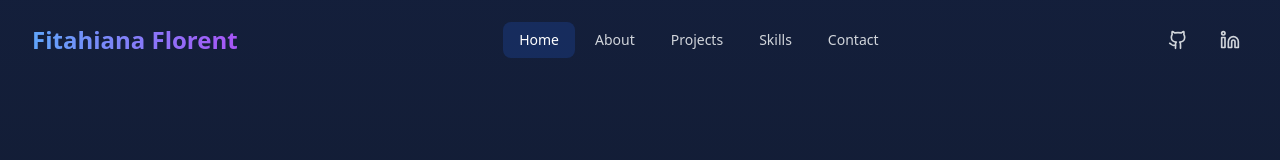
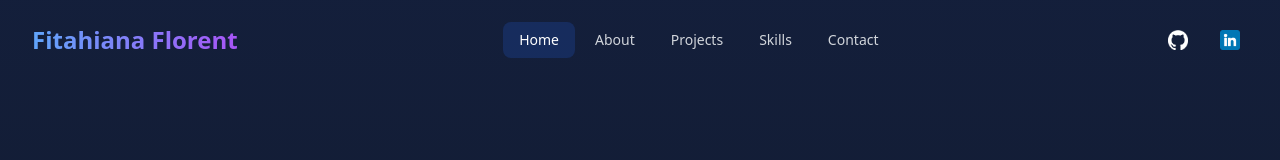
Before and after one commit to DarkZangetsu/Tailwinds-React-Portfolio, a React (Vite) app: page / in a window 1280 px wide. Shown: the top 160 px of the page. Built offline with nearby package versions, Linux system fonts and the light colour scheme.

Commit message:
update icons on navbar

```diff
--- a/src/components/navigaiton/Navbar.jsx
+++ b/src/components/navigaiton/Navbar.jsx
@@ -40,15 +40,13 @@ const Navbar = ({ activeSection }) => {
 
   return (
     <nav
-      className={`fixed w-full z-50 transition-all duration-300 ${
-        isScrolled
+      className={`fixed w-full z-50 transition-all duration-300 ${isScrolled
         ? 'bg-gray-900/80 backdrop-blur-lg shadow-lg'
         : 'bg-transparent'
         }`}
     >
       <div className="max-w-7xl mx-auto px-4 sm:px-6 lg:px-8">
-        <div className={`flex items-center justify-between ${
-          isScrolled
+        <div className={`flex items-center justify-between ${isScrolled
           ? 'md:h-16 h-12' // Even more reduced height in mobile mode when scrolling
           : 'md:h-20 h-16' // Default reduced mobile height
           }`}>
@@ -60,8 +58,7 @@ const Navbar = ({ activeSection }) => {
                 e.preventDefault();
                 scrollToSection('#home');
               }}
-              className={`font-bold bg-clip-text text-transparent bg-gradient-to-r from-blue-400 to-purple-500 ${
-                isScrolled
+              className={`font-bold bg-clip-text text-transparent bg-gradient-to-r from-blue-400 to-purple-500 ${isScrolled
                 ? 'text-lg md:text-2xl' // Reduced size in mobile mode when scrolling
                 : 'text-xl md:text-2xl'
                 }`}
@@ -80,8 +77,7 @@ const Navbar = ({ activeSection }) => {
                   e.preventDefault();
                   scrollToSection(href);
                 }}
-                className={`px-4 py-2 rounded-lg text-sm transition-all duration-300 ${
-                  activeSection === href.slice(1)
+                className={`px-4 py-2 rounded-lg text-sm transition-all duration-300 ${activeSection === href.slice(1)
                   ? 'text-white bg-blue-600/20 font-medium'
                   : 'text-gray-300 hover:text-white hover:bg-gray-800/50'
                   }`}
@@ -98,14 +94,22 @@ const Navbar = ({ activeSection }) => {
               className="p-2 text-gray-300 hover:text-white rounded-lg hover:bg-gray-800/50 transition-all"
               aria-label="GitHub"
             >
-              <Github className="w-5 h-5" />
+              <img
+                src="/images/github.png"
+                alt="GitHub"
+                className="w-5 h-5"
+              />
             </a>
             <a
               href="https://www.linkedin.com/in/fitahiana-florent-rakotosalama/"
               className="p-2 text-gray-300 hover:text-white rounded-lg hover:bg-gray-800/50 transition-all"
               aria-label="LinkedIn"
             >
-              <Linkedin className="w-5 h-5" />
+              <img
+                src="/images/linkedin.png"
+                alt="LinkedIn"
+                className="w-5 h-5"
+              />
             </a>
           </div>
 
@@ -124,8 +128,7 @@ const Navbar = ({ activeSection }) => {
 
       {/* Mobile menu */}
       <div
-        className={`md:hidden fixed inset-x-0 transition-all duration-300 ${
-          isOpen
+        className={`md:hidden fixed inset-x-0 transition-all duration-300 ${isOpen
           ? 'opacity-100 translate-y-0'
           : 'opacity-0 -translate-y-4 pointer-events-none'
           }`}
@@ -144,8 +147,7 @@ const Navbar = ({ activeSection }) => {
                 e.preventDefault();
                 scrollToSection(href);
               }}
-              className={`block px-3 py-2 rounded-lg text-sm transition-all duration-300 ${
-                activeSection === href.slice(1)
+              className={`block px-3 py-2 rounded-lg text-sm transition-all duration-300 ${activeSection === href.slice(1)
                 ? 'text-white bg-blue-600/20 font-medium'
                 : 'text-gray-300 hover:text-white hover:bg-gray-800/50'
                 }`}
```
Lines whose indentation alone changed are shown as unchanged.
